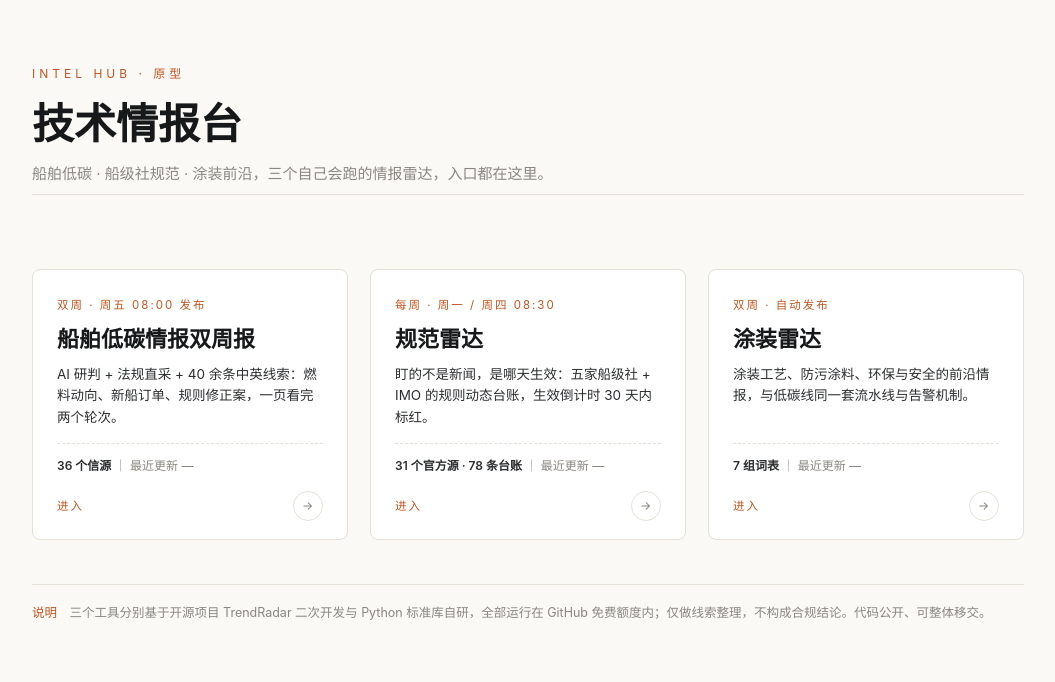
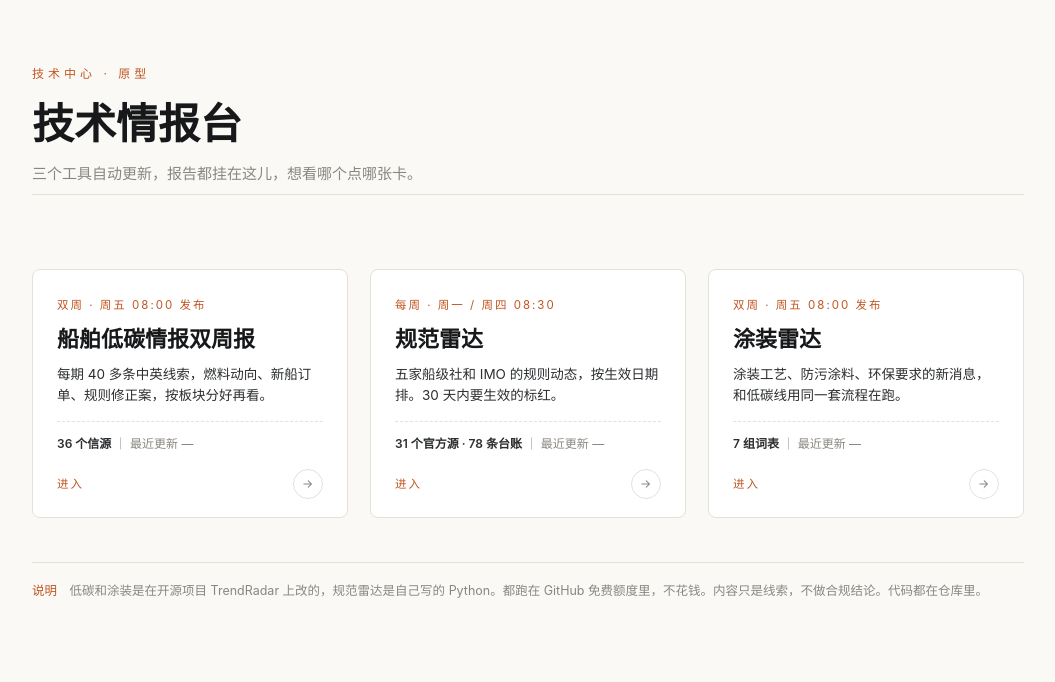
Before and after one commit to amiya54/intel-hub, a plain HTML site: page index.html in a window 1280 px wide. Shown: the whole page, without its empty margins (112-1167 px from the left). Drawn offline with Linux system fonts and the light colour scheme; no server answers.

Commit message:
文案去 AI 味：去对仗排比与抽象大词，改平实陈述；涂装卡标注发布时间

```diff
--- a/index.html
+++ b/index.html
@@ -3,7 +3,7 @@
 <head>
 <meta charset="UTF-8">
 <meta name="viewport" content="width=device-width, initial-scale=1.0">
-<title>技术情报台 · 三个自己会跑的情报雷达</title>
+<title>技术情报台</title>
 <style>
   :root {
     --bg: #FAF9F6; --ink: #16181A; --body: #2C2E30; --muted: #8A8781;
@@ -75,9 +75,9 @@
 <div class="wrap">
 
   <header>
-    <div class="kicker">INTEL HUB · 原型</div>
+    <div class="kicker">技术中心 · 原型</div>
     <h1>技术情报台</h1>
-    <div class="sub">船舶低碳 · 船级社规范 · 涂装前沿，三个自己会跑的情报雷达，入口都在这里。</div>
+    <div class="sub">三个工具自动更新，报告都挂在这儿，想看哪个点哪张卡。</div>
     <div class="rule"></div>
   </header>
 
@@ -86,7 +86,7 @@
     <a class="card" href="https://amiya54.github.io/FEISHU_WEBHOOK_URL/">
       <div class="cadence">双周 · 周五 08:00 发布</div>
       <h2>船舶低碳情报双周报</h2>
-      <div class="desc">AI 研判 + 法规直采 + 40 余条中英线索：燃料动向、新船订单、规则修正案，一页看完两个轮次。</div>
+      <div class="desc">每期 40 多条中英线索，燃料动向、新船订单、规则修正案，按板块分好再看。</div>
       <div class="meta"><b>36 个信源</b> ｜ <span id="upd-lowc">最近更新 —</span></div>
       <div class="cta">
         <span>进入</span>
@@ -97,7 +97,7 @@
     <a class="card" href="https://amiya54.github.io/rules-radar/">
       <div class="cadence">每周 · 周一 / 周四 08:30</div>
       <h2>规范雷达</h2>
-      <div class="desc">盯的不是新闻，是哪天生效：五家船级社 + IMO 的规则动态台账，生效倒计时 30 天内标红。</div>
+      <div class="desc">五家船级社和 IMO 的规则动态，按生效日期排。30 天内要生效的标红。</div>
       <div class="meta"><b>31 个官方源 · 78 条台账</b> ｜ <span id="upd-radar">最近更新 —</span></div>
       <div class="cta">
         <span>进入</span>
@@ -106,9 +106,9 @@
     </a>
 
     <a class="card" href="https://amiya54.github.io/ship-coating-radar/">
-      <div class="cadence">双周 · 自动发布</div>
+      <div class="cadence">双周 · 周五 08:00 发布</div>
       <h2>涂装雷达</h2>
-      <div class="desc">涂装工艺、防污涂料、环保与安全的前沿情报，与低碳线同一套流水线与告警机制。</div>
+      <div class="desc">涂装工艺、防污涂料、环保要求的新消息，和低碳线用同一套流程在跑。</div>
       <div class="meta"><b>7 组词表</b> ｜ <span id="upd-coat">最近更新 —</span></div>
       <div class="cta">
         <span>进入</span>
@@ -120,7 +120,7 @@
 
   <footer>
     <div class="rule"></div>
-    <p><span class="amber">说明</span>　三个工具分别基于开源项目 TrendRadar 二次开发与 Python 标准库自研，全部运行在 GitHub 免费额度内；仅做线索整理，不构成合规结论。代码公开、可整体移交。</p>
+    <p><span class="amber">说明</span>　低碳和涂装是在开源项目 TrendRadar 上改的，规范雷达是自己写的 Python。都跑在 GitHub 免费额度里，不花钱。内容只是线索，不做合规结论。代码都在仓库里。</p>
   </footer>
 
 </div>
```
